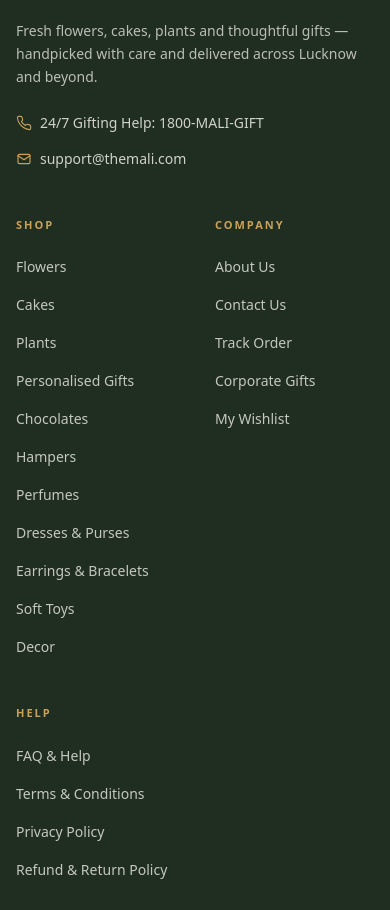
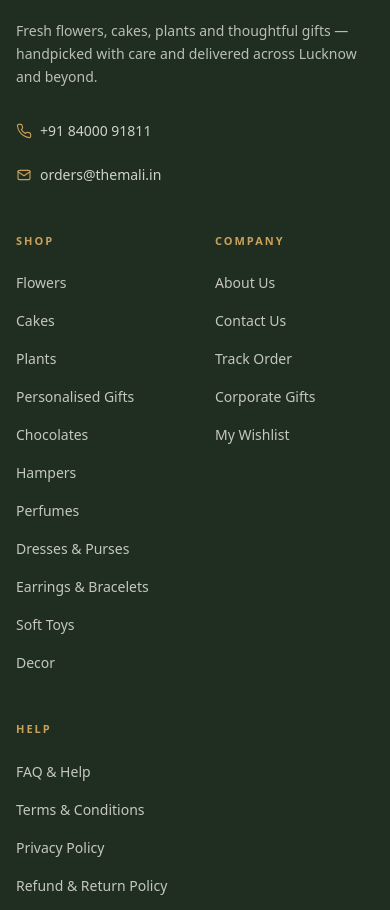
Before and after one commit to Prachikapoor19/The-Mali-E-commerce-, a Next.js app in the folder Phase-1/: page / in a window 390 px wide. Shown: the part 6442-7352 px from the top of the page. Built offline with nearby package versions, Linux system fonts and the light colour scheme; no server answers; the database is empty.

Commit message:
Update contact details: phone, WhatsApp and orders@themali.in

```diff
--- a/Phase-1/app/contact-us/page.tsx
+++ b/Phase-1/app/contact-us/page.tsx
@@ -23,7 +23,7 @@
             </div>
             <div className="bg-blush rounded-2xl p-5">
               <h3 className="font-semibold text-botanical mb-1">Email Us</h3>
-              <p className="text-sm text-charcoal/70">support@themali.com</p>
+              <p className="text-sm text-charcoal/70">orders@themali.in</p>
               <p className="text-xs text-charcoal/50 mt-1">We reply within 24 hours</p>
             </div>
           </div>
--- a/Phase-1/components/Footer.tsx
+++ b/Phase-1/components/Footer.tsx
@@ -77,14 +77,14 @@
                 <svg {...svgProps} className="w-4 h-4 text-gold">
                   <path d="M22 16.9v3a2 2 0 0 1-2.2 2 19.8 19.8 0 0 1-8.6-3.1 19.5 19.5 0 0 1-6-6A19.8 19.8 0 0 1 2.1 4.2 2 2 0 0 1 4.1 2h3a2 2 0 0 1 2 1.7c.1.9.4 1.8.7 2.7a2 2 0 0 1-.5 2.1L8 9.8a16 16 0 0 0 6 6l1.3-1.3a2 2 0 0 1 2.1-.4c.9.3 1.8.6 2.7.7a2 2 0 0 1 1.7 2Z" />
                 </svg>
-                24/7 Gifting Help: 1800-MALI-GIFT
+                <a href="tel:+918400091811" className="inline-block py-2 hover:text-ivory">+91 84000 91811</a>
               </p>
               <p className="flex items-center gap-2">
                 <svg {...svgProps} className="w-4 h-4 text-gold">
                   <rect x="3" y="5" width="18" height="14" rx="2" />
                   <path d="m3 7 9 6 9-6" />
                 </svg>
-                <a href="mailto:support@themali.com" className="inline-block py-2 hover:text-ivory">support@themali.com</a>
+                <a href="mailto:orders@themali.in" className="inline-block py-2 hover:text-ivory">orders@themali.in</a>
               </p>
             </div>
           </div>
```
